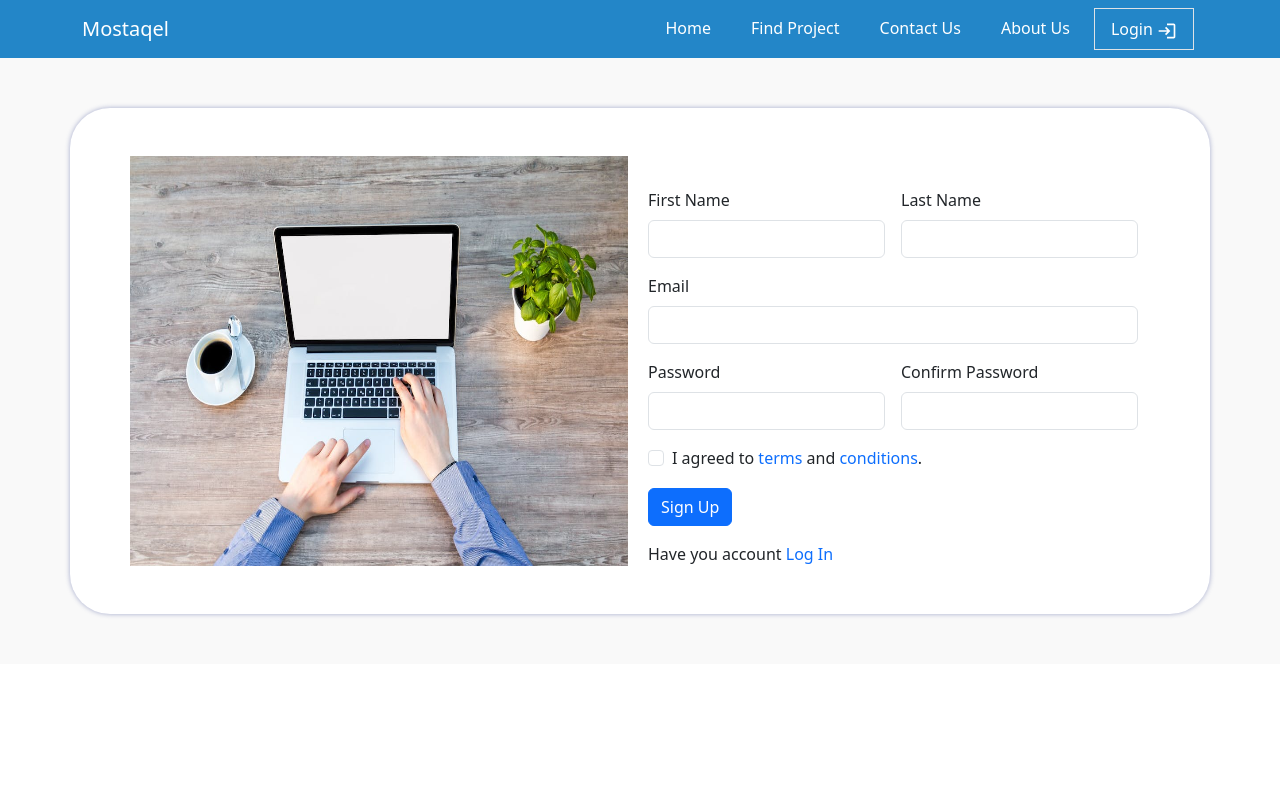
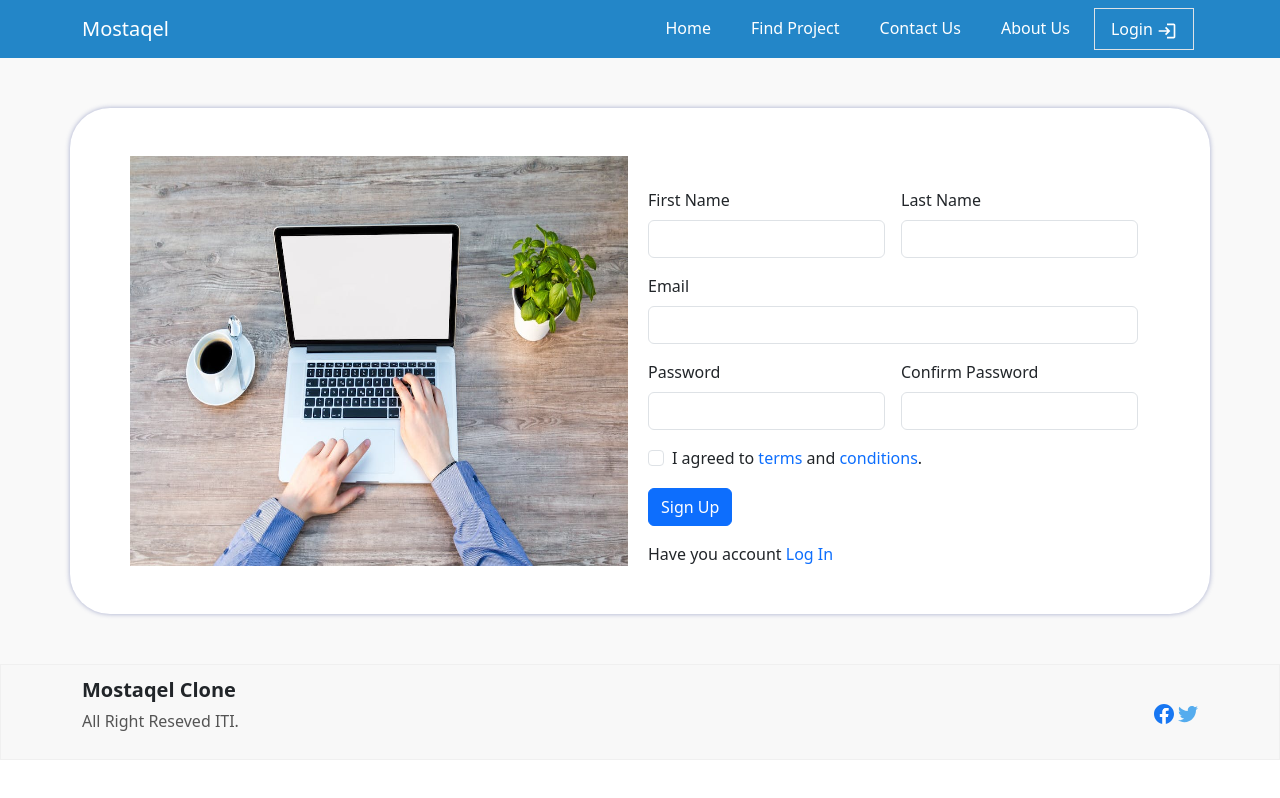
Before and after one commit to abdallahifox/ITI-Final-Project-Graduation, a plain HTML site: page register.html in a window 1280 px wide. Drawn offline with nearby package versions, Linux system fonts and the light colour scheme.

Commit message:
Update register.html

```diff
--- a/register.html
+++ b/register.html
@@ -117,7 +117,40 @@
 
 
   </div>
+  <!--START FOOTER-->
+  <footer id="footer">
+    <div class="container">
+      <div class="row">
+        <div class="col-md-12">
+          <div class="d-flex justify-content-between align-items-center">
 
+            <div class="social d-flex flex-column">
+              <a class="navbar-brand fw-bold mb-1 fs-5" href="#nav">Mostaqel Clone</a>
+              <p class="text-p ">All Right Reseved ITI.</p>
+
+            </div>
+
+            <div class="social-links ">
+              <a href="#">
+                <svg xmlns="http://www.w3.org/2000/svg" width="20" height="20" viewBox="0 0 256 256">
+                  <path fill="#1877F2" d="M256 128C256 57.308 198.692 0 128 0C57.308 0 0 57.307 0 128c0 63.888 46.808 116.843 108 126.445V165H75.5v-37H108V99.8c0-32.08 19.11-49.8 48.347-49.8C170.352 50 185 52.5 185 52.5V84h-16.14C152.958 84 148 93.867 148 103.99V128h35.5l-5.675 37H148v89.445c61.192-9.602 108-62.556 108-126.445" />
+                  <path fill="#FFF" d="m177.825 165l5.675-37H148v-24.01C148 93.866 152.959 84 168.86 84H185V52.5S170.352 50 156.347 50C127.11 50 108 67.72 108 99.8V128H75.5v37H108v89.445A128.959 128.959 0 0 0 128 256a128.9 128.9 0 0 0 20-1.555V165h29.825" />
+                </svg>
+              </a>
+
+              <a href="#">
+                <svg xmlns="http://www.w3.org/2000/svg" width="20" height="20" viewBox="0 0 256 209">
+                  <path fill="#55acee" d="M256 25.45a105.04 105.04 0 0 1-30.166 8.27c10.845-6.5 19.172-16.793 23.093-29.057a105.183 105.183 0 0 1-33.351 12.745C205.995 7.201 192.346.822 177.239.822c-29.006 0-52.523 23.516-52.523 52.52c0 4.117.465 8.125 1.36 11.97c-43.65-2.191-82.35-23.1-108.255-54.876c-4.52 7.757-7.11 16.78-7.11 26.404c0 18.222 9.273 34.297 23.365 43.716a52.312 52.312 0 0 1-23.79-6.57c-.003.22-.003.44-.003.661c0 25.447 18.104 46.675 42.13 51.5a52.592 52.592 0 0 1-23.718.9c6.683 20.866 26.08 36.05 49.062 36.475c-17.975 14.086-40.622 22.483-65.228 22.483c-4.24 0-8.42-.249-12.529-.734c23.243 14.902 50.85 23.597 80.51 23.597c96.607 0 149.434-80.031 149.434-149.435c0-2.278-.05-4.543-.152-6.795A106.748 106.748 0 0 0 256 25.45" />
+                </svg>
+              </a>
+            </div>
+
+          </div>
+        </div>
+      </div>
+    </div>
+  </footer>
+  <!--END FOOTER-->
 
 </body>
 
```
